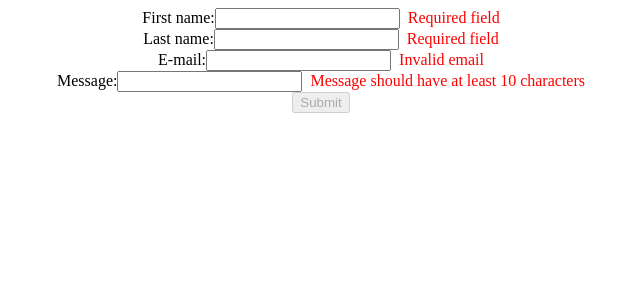
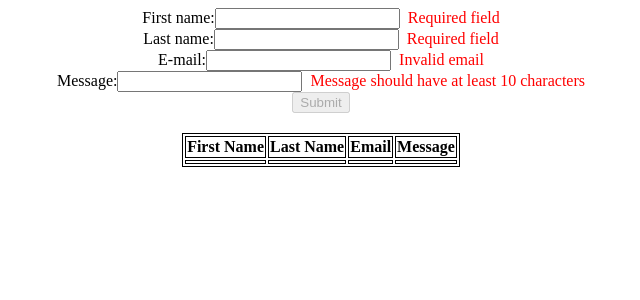
Before and after one commit to ecl1psyao/use-case-8, a React (Create React App) app: page / in a window 1280 px wide. Shown: the top 300 px of the page, without its empty margins (319-959 px from the left). Built offline with nearby package versions, Linux system fonts and the light colour scheme.

Commit message:
UC#8 Display values

```diff
--- a/src/App.css
+++ b/src/App.css
@@ -6,3 +6,13 @@
     color: red;
     margin-left: 8px;
 }
+
+.Table {
+    margin-top: 20px;
+    display: flex;
+    justify-content: center;
+}
+
+table, th, td {
+    border:1px solid black;
+}
--- a/src/App.js
+++ b/src/App.js
@@ -1,10 +1,12 @@
 import './App.css';
 import Form from "./Form";
+import UserTable from "./UserTable";
 
 function App() {
   return (
     <div className="App">
       <Form />
+      <UserTable />
     </div>
   );
 }
--- /dev/null
+++ b/src/UserTable.js
@@ -0,0 +1,26 @@
+import {useSelector} from "react-redux";
+
+const UserTable = () => {
+    const { firstName, lastName, email, message } = useSelector(state => state)
+
+    return (
+        <div className="Table">
+            <table>
+                <tr>
+                    <th>First Name</th>
+                    <th>Last Name</th>
+                    <th>Email</th>
+                    <th>Message</th>
+                </tr>
+                <tr>
+                    <td>{firstName}</td>
+                    <td>{lastName}</td>
+                    <td>{email}</td>
+                    <td>{message}</td>
+                </tr>
+            </table>
+        </div>
+    );
+};
+
+export default UserTable;
```
Also changed, not shown: 1 other file (tests, documents, lock files or other folders).
